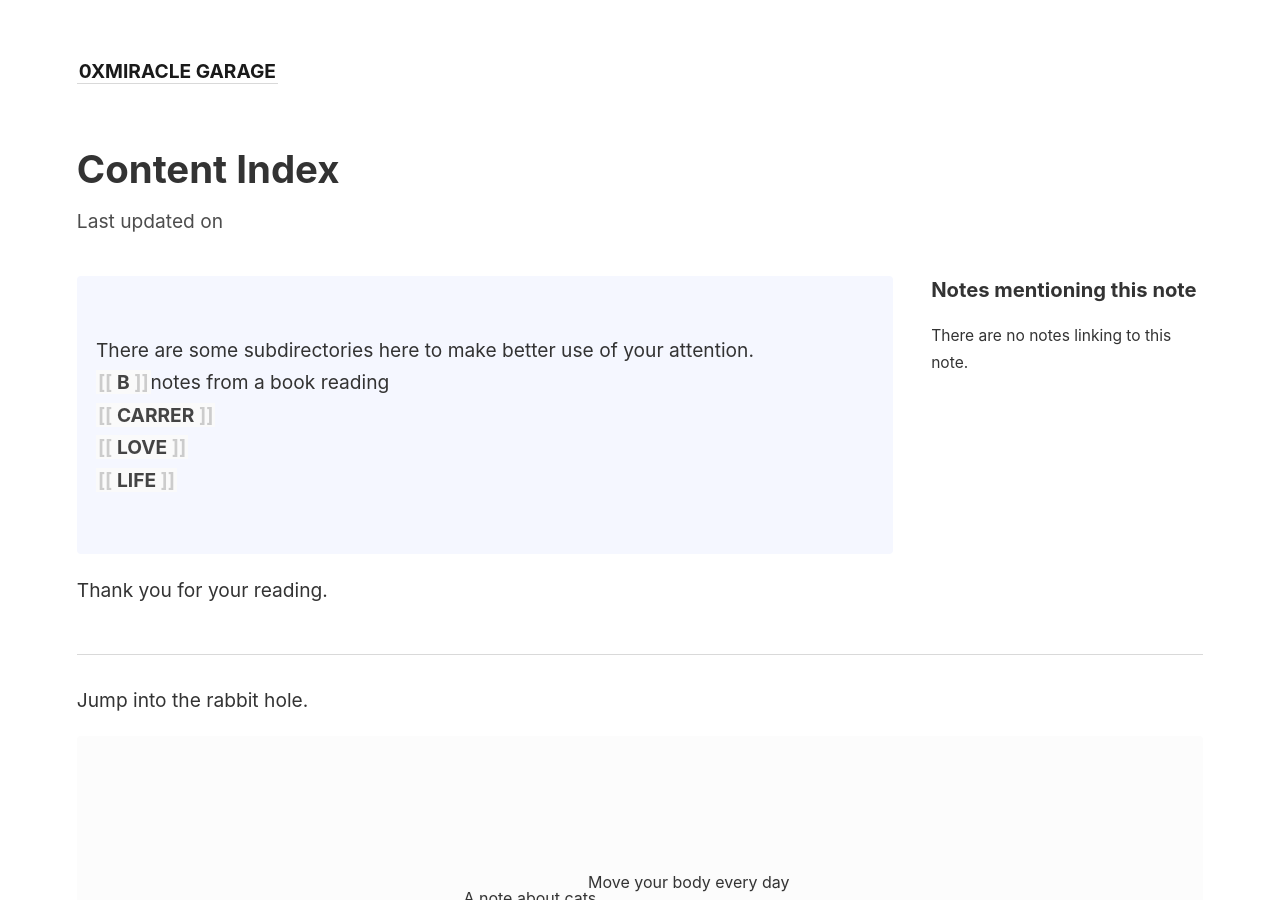
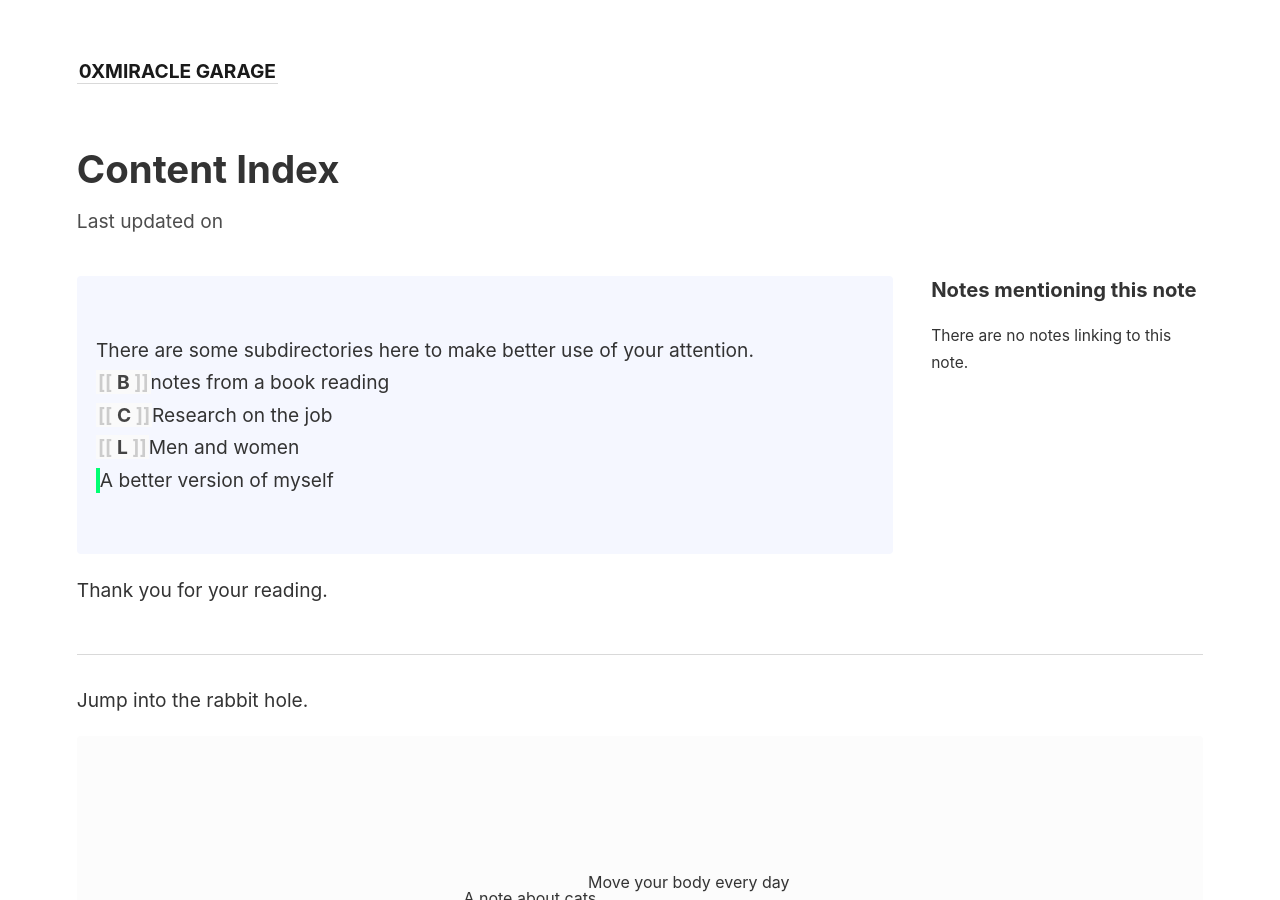
Before and after one commit to lkyxuan/bbbblog, a Jekyll site: the page built from _notes/Index/Content Index.md, in a window 1280 px wide and 900 px high. Built offline with Jekyll 4.4.1, drawn with Linux system fonts in a browser that asks for light colours.

Commit message:
vault backup: 2023-07-14 06:18:43
Affected files:
_notes/Index/Content Index.md

```diff
--- a/_notes/Index/Content Index.md
+++ b/_notes/Index/Content Index.md
@@ -4,7 +4,7 @@ title: Content Index
 <p style="padding: 3em 1em; background: #f5f7ff; border-radius: 4px;">
   There are some subdirectories here to make better use of your attention. <br>
   <span style="font-weight: bold">[[B]]</span>notes from a book reading <br>
-  <span style="font-weight: bold">[[CARRER]]</span><br>
-  <span style="font-weight: bold">[[LOVE]]</span><br>
-  <span style="font-weight: bold">[[LIFE]]</span><br>
+  <span style="font-weight: bold">[[C]]</span>Research on the job<br>
+  <span style="font-weight: bold">[[L]]</span>Men and women<br>
+  <span style="font-weight: bold">[[]]</span>A better version of myself<br>
 </p>
```
